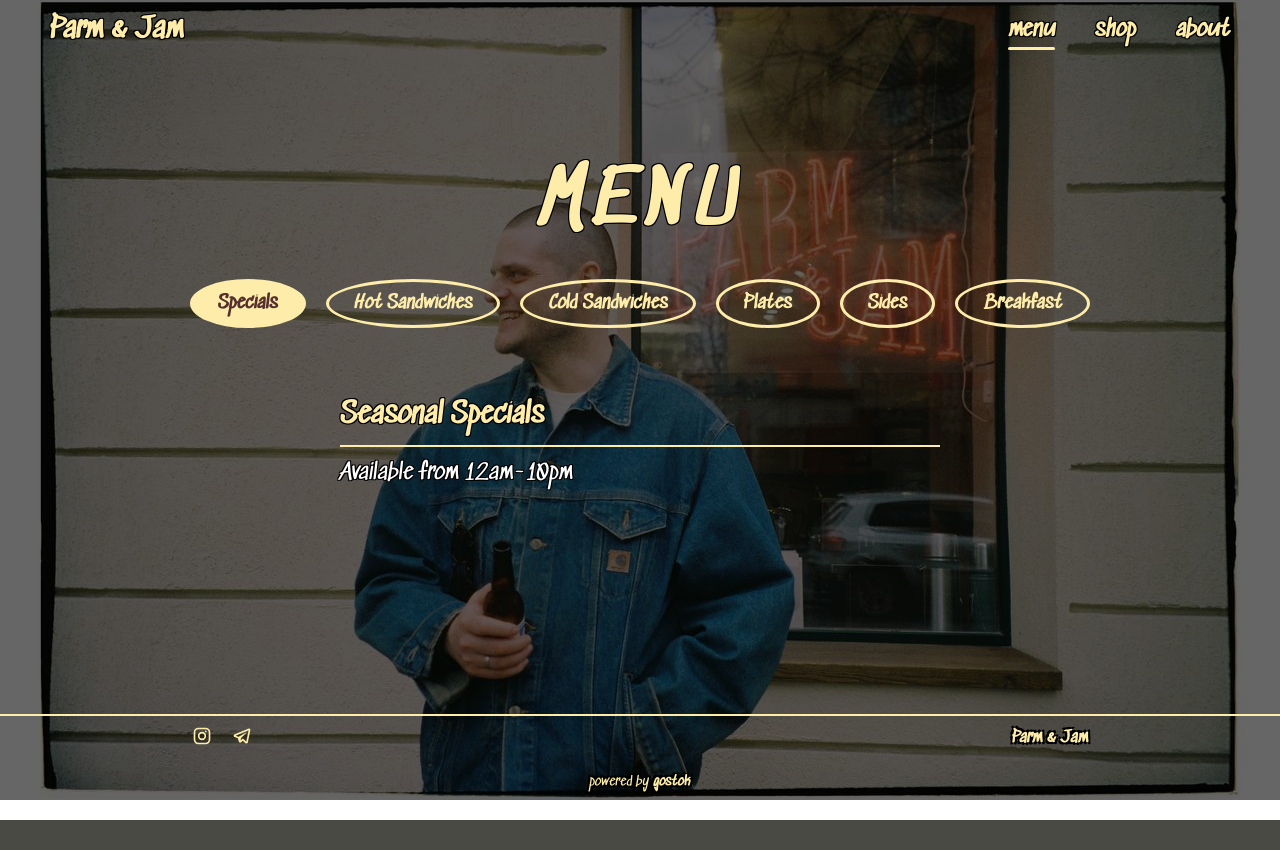
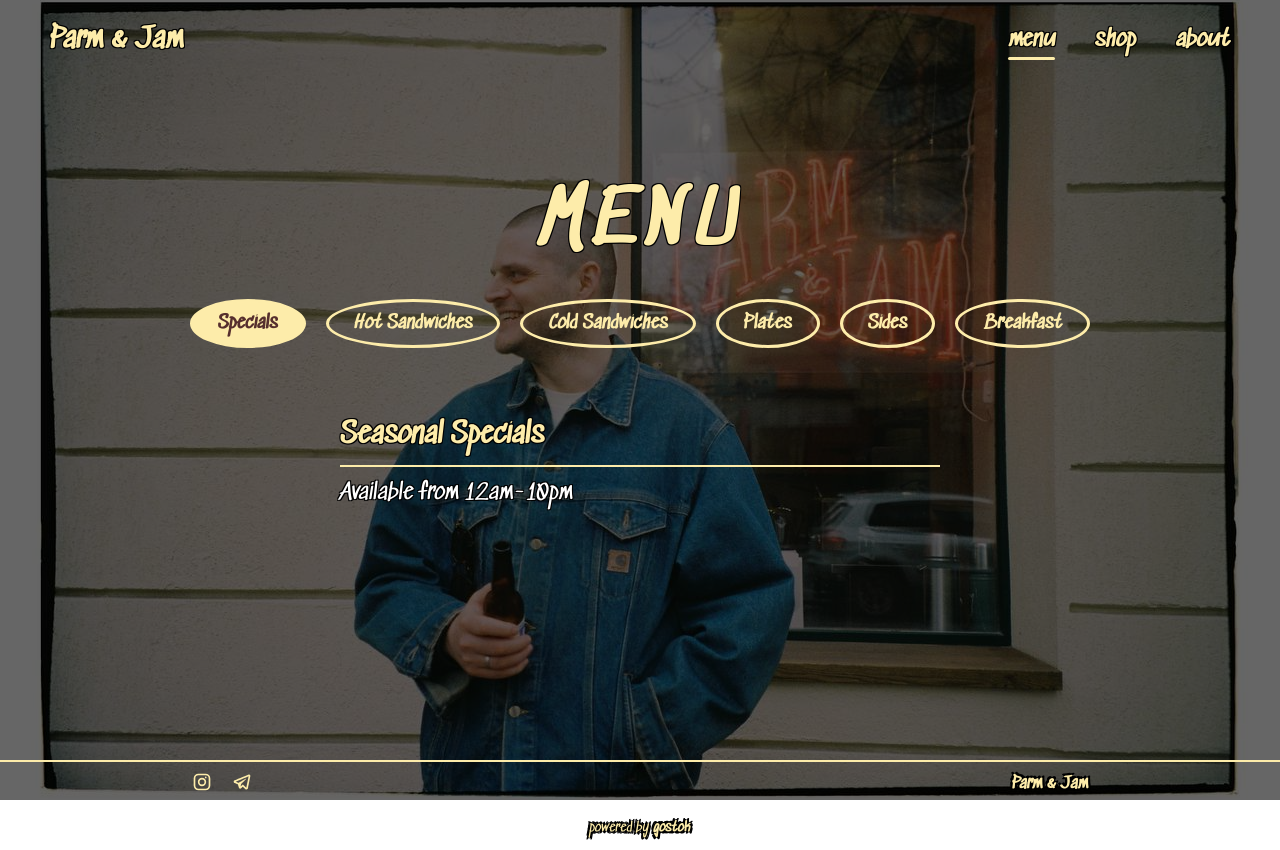
Before and after one commit to gostok/parm_and_jam_web, a Django app: page /menu/ in a window 1280 px wide. Before the commit the page ends 820 px from the top, so only its background shows below. Run offline with Django 5.2, Linux system fonts and the light colour scheme; data that the repository does not hold is empty.

Commit message:
update 0.0.47 | margin and position

```diff
--- a/frontend/static/css/menu_app/footer.css
+++ b/frontend/static/css/menu_app/footer.css
@@ -1,10 +1,7 @@
 /* --- Футер --- */
 footer {
-    position: absolute; /* Измените на absolute */
-    bottom: 0;
-    left: 0;
-    right: 0;
-    /* height: 6%; */
+
+    height: 5%;
     display: flex;
     flex-direction: column;
     justify-content: center;
--- a/frontend/static/css/menu_app/main.css
+++ b/frontend/static/css/menu_app/main.css
@@ -1,7 +1,7 @@
 /* Основная часть */
 main {
     margin-top: 80px;
-    min-height: calc(100vh - 120px); /* Убедитесь, что это значение верно */
+    /* min-height: calc(100vh - 120px); Убедитесь, что это значение верно */
     flex: 1; /* Добавьте это свойство */
     padding: 20px 40px;
     color: #fdecaa;
--- a/frontend/static/css/menu_app/nav.css
+++ b/frontend/static/css/menu_app/nav.css
@@ -6,12 +6,13 @@
     display: flex;
     align-items: center;
     justify-content: space-between;
-    padding: 0 40px;
+    padding: 40px 40px;
 
     z-index: 10;
     user-select: none;
     font-family: 'SedgwickAve-Regular', sans-serif;
     margin: 0 10px;
+    /* margin-top: 30px; */
 }
 
 
--- a/frontend/static/css/menu_app/style.css
+++ b/frontend/static/css/menu_app/style.css
@@ -14,7 +14,23 @@
     font-family: 'SedgwickAve-Regular', sans-serif;
     color: #fdecaa;
     /* background: rgba(0,0,0,0.3); */
+    display: flex;
+    flex-direction: column;
+    margin: 0;
 }
+
+body {
+    min-height: 100vh;
+}
+
+main {
+    flex: 1 0 auto; /* main растягивается и занимает всё доступное пространство */
+}
+
+footer {
+    flex-shrink: 0; /* футер не сжимается */
+}
+
 
 
 
```
Also changed, not shown: frontend/media/menu_images/foni-papik-pro-hgi5-p-kartinki-sendvich-na-prozrachnom-fone-3_tk952tZ.png (added), frontend/media/menu_images/foni-papik-pro-hgi5-p-kartinki-sendvich-na-prozrachnom-fone-3_zXdmeEW.png (added).
